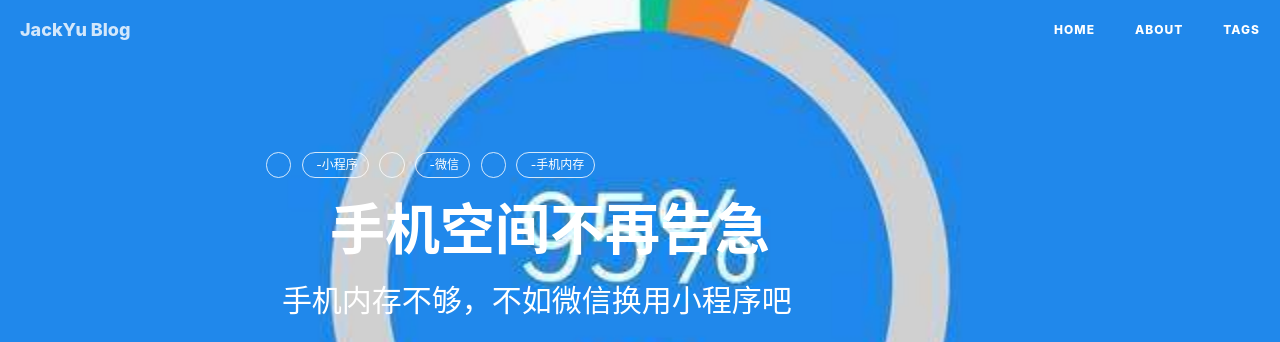
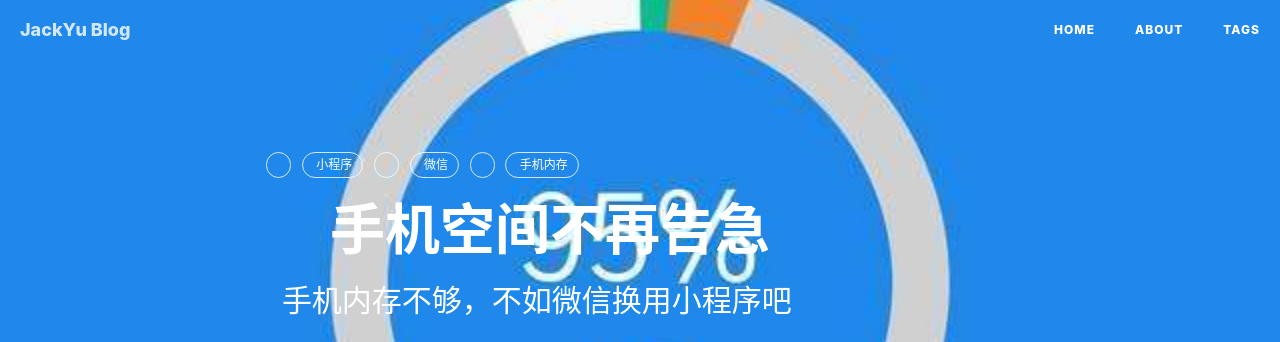
Before and after one commit to yyzz221/jackyu0915.github.io, a Jekyll site: the page built from _posts/2018-03-10-小程序.md, in a window 1280 px wide and 900 px high. Shown: the top 342 px of the window. Built offline with Jekyll 4.4.1, drawn with Linux system fonts in a browser that asks for light colours; nearby versions of some CDN libraries; comment, search, counter and statistics services are not loaded; some of the changed text lies outside the part shown.

Commit message:
标签
test

```diff
--- a/_posts/2018-03-10-小程序.md
+++ b/_posts/2018-03-10-小程序.md
@@ -7,9 +7,9 @@
 header-img: img/1-short.jpg
 catalog: true
 tags:
-    -小程序
-    -微信
-    -手机内存
+    小程序
+    微信
+    手机内存
 ---
 
 ## 前言
```
